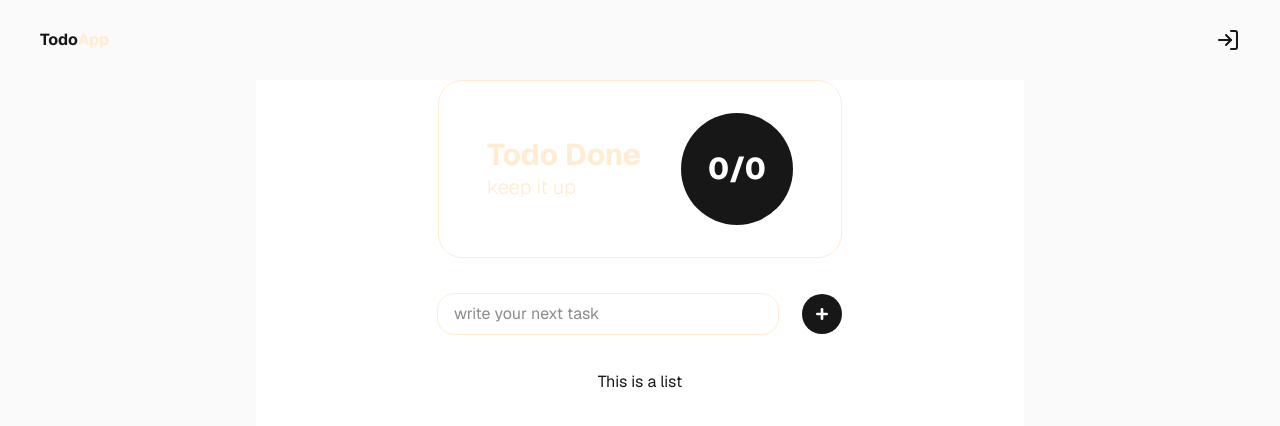
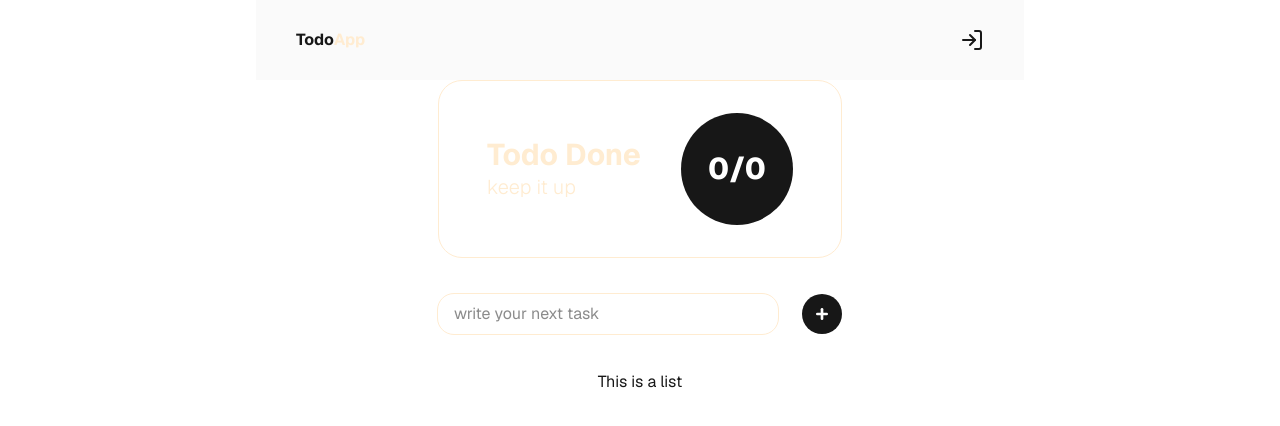
Before and after one commit to izhal27/todo-nextjs, a Next.js app: page / in a window 1280 px wide. Shown: the top 426 px of the page. Built offline with nearby package versions, Linux system fonts and the light colour scheme.

Commit message:
set max width container

```diff
--- a/app/page.tsx
+++ b/app/page.tsx
@@ -17,7 +17,7 @@ export default function Home() {
   const [todo, setTodo] = useState<Todo[]>([]);
 
   return (
-    <div className="flex flex-col min-h-screen items-center bg-zinc-50 font-sans dark:bg-background">
+    <div className="flex flex-col max-w-3xl mx-auto min-h-screen items-center bg-zinc-50 font-sans dark:bg-background">
       <header className="flex flex-col w-full px-6 py-4 mx-auto">
         <Navbar />
       </header>
```
